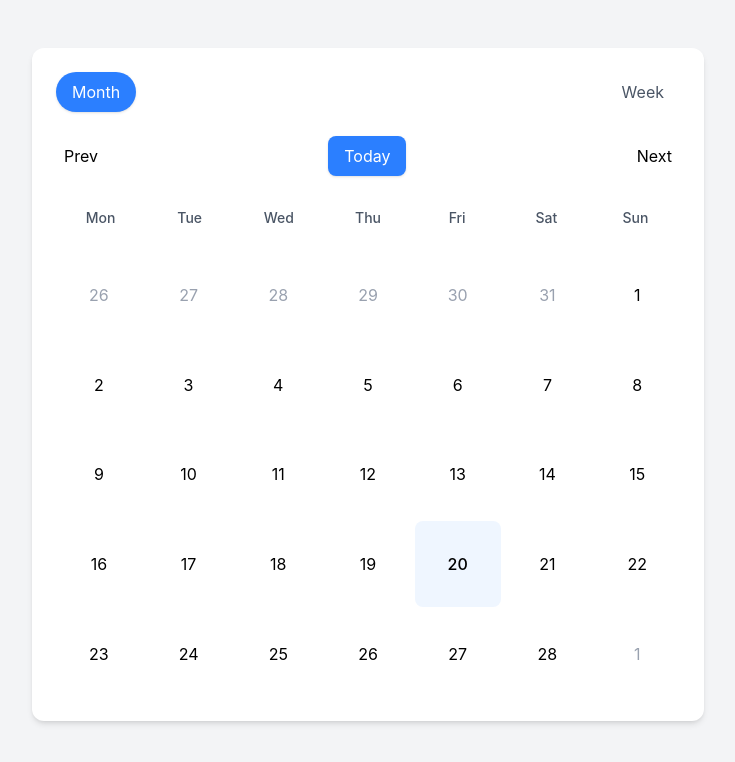
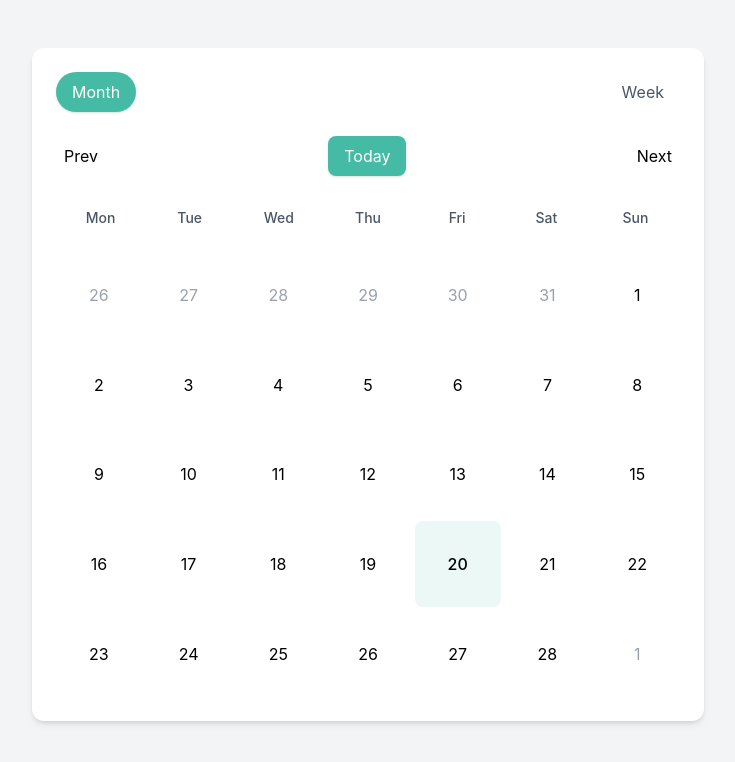
Before and after one commit to ahwei/Calendar-example, a React (Vite) app: page / in a window 1280 px wide. Shown: the top 762 px of the page, without its empty margins (272-1007 px from the left). Built offline with nearby package versions, Linux system fonts and the light colour scheme.

Commit message:
feat: update Calendar component colors and remove Tailwind config file

```diff
--- a/package.json
+++ b/package.json
@@ -13,6 +13,7 @@
     "coverage": "vitest run --coverage"
   },
   "dependencies": {
+    "@tailwindcss/postcss": "^4.0.7",
     "dayjs": "^1.11.13",
     "react": "^18.3.1",
     "react-dom": "^18.3.1",
@@ -32,6 +33,7 @@
     "@typescript-eslint/parser": "^8.14.0",
     "@vitejs/plugin-react-swc": "^3.7.1",
     "@vitest/coverage-v8": "^2.1.8",
+    "autoprefixer": "^10.4.20",
     "eslint": "^8.13.0",
     "eslint-config-airbnb": "^19.0.4",
     "eslint-config-airbnb-typescript": "^18.0.0",
@@ -43,6 +45,7 @@
     "eslint-plugin-react-refresh": "^0.4.14",
     "globals": "^15.11.0",
     "jsdom": "^24.0.0",
+    "postcss": "^8.5.3",
     "prettier": "^2.8.8",
     "tailwindcss": "^4.0.7",
     "typescript": "~5.6.2",
--- a/src/components/Calendar.tsx
+++ b/src/components/Calendar.tsx
@@ -15,8 +15,8 @@ type ViewMode = 'month' | 'week';
 const Calendar = ({
   onDateSelect,
   selectedDate,
-  primaryColor = 'bg-blue-500',
-  secondaryColor = 'bg-blue-50',
+  primaryColor = 'bg-mint-500',
+  secondaryColor = 'bg-mint-50',
 }: CalendarProps) => {
   const [viewMode, setViewMode] = useState<ViewMode>('month');
   const [currentDate, setCurrentDate] = useState<Dayjs>(
--- a/src/index.css
+++ b/src/index.css
@@ -1,4 +1,9 @@
 @import 'tailwindcss';
+
+@theme {
+  --color-mint-500: oklch(0.72 0.11 178);
+  --color-mint-50: oklch(0.72 0.11 178 / 0.1);
+}
 
 :root {
   font-family: Inter, system-ui, Avenir, Helvetica, Arial, sans-serif;
--- a/src/main.tsx
+++ b/src/main.tsx
@@ -1,6 +1,6 @@
 import React from 'react';
 import ReactDOM from 'react-dom/client';
-import App from './App.tsx';
+import App from './App';
 import './index.css';
 
 ReactDOM.createRoot(document.getElementById('root')!).render(
--- a/tailwind.config.ts
+++ /dev/null
@@ -1,24 +0,0 @@
-/** @type {import('tailwindcss').Config} */
-export default {
-  content: ['./index.html', './src/**/*.{js,ts,jsx,tsx}'],
-  theme: {
-    extend: {
-      colors: {
-        primary: {
-          DEFAULT: '#009393',
-          50: '#e6f7f7',
-          100: '#ccefef',
-          200: '#99dfdf',
-          300: '#66cfcf',
-          400: '#33bfbf',
-          500: '#009393',
-          600: '#007676',
-          700: '#005858',
-          800: '#003b3b',
-          900: '#001d1d',
-        },
-      },
-    },
-  },
-  plugins: [],
-};
```
Also changed, not shown: 1 other file (tests, documents, lock files or other folders).
